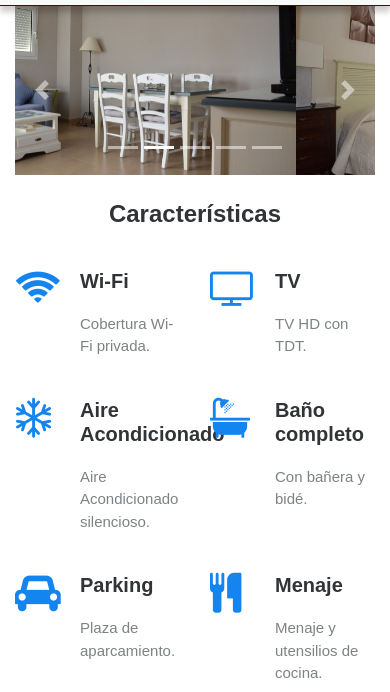
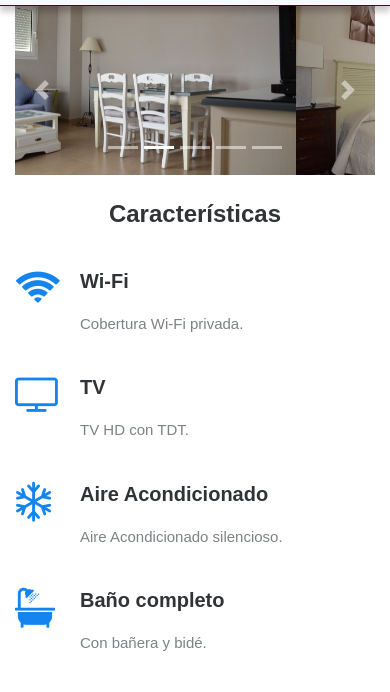
Before and after one commit to angelaconde/apartment, a plain HTML site: page apartamento.html in a window 390 px wide. Shown: the part 107-799 px from the top of the page. Drawn offline with nearby package versions, Linux system fonts and the light colour scheme; files whose address does not match are found by name.

Commit message:
A few responsive adjustments

```diff
--- a/apartamento.html
+++ b/apartamento.html
@@ -114,32 +114,32 @@
     </div>
     <!-- CARACTERISTICAS -->
     <div class="caracteristicas">
-        <div class="container">
+        <div class="container fluid">
             <div class="intro">
                 <h2 class="text-center">Características</h2>
             </div>
             <div class="row features justify-content-center">
-                <div class="col-6 col-lg-4 item"><i class="fa fa-wifi icon"></i>
+                <div class="col-12 col-md-6 col-lg-4 item"><i class="fa fa-wifi icon"></i>
                     <h3 class="name">Wi-Fi</h3>
                     <p class="description">Cobertura Wi-Fi privada.</p>
                 </div>
-                <div class="col-6 col-lg-4 item"><i class="fa fa-tv icon"></i>
+                <div class="col-12 col-md-6 col-lg-4 item"><i class="fa fa-tv icon"></i>
                     <h3 class="name">TV</h3>
                     <p class="description">TV HD con TDT.</p>
                 </div>
-                <div class="col-6 col-lg-4 item"><i class="fa fa-snowflake-o icon"></i>
+                <div class="col-12 col-md-6 col-lg-4 item"><i class="fa fa-snowflake-o icon"></i>
                     <h3 class="name">Aire Acondicionado</h3>
                     <p class="description">Aire Acondicionado silencioso.</p>
                 </div>
-                <div class="col-6 col-lg-4 item"><i class="fa fa-bath icon"></i>
+                <div class="col-12 col-md-6 col-lg-4 item"><i class="fa fa-bath icon"></i>
                     <h3 class="name">Baño completo</h3>
                     <p class="description">Con bañera y bidé.</p>
                 </div>
-                <div class="col-6 col-lg-4 item"><i class="fa fa-car icon"></i>
+                <div class="col-12 col-md-6 col-lg-4 item"><i class="fa fa-car icon"></i>
                     <h3 class="name">Parking</h3>
                     <p class="description">Plaza de aparcamiento.</p>
                 </div>
-                <div class="col-6 col-lg-4 item"><i class="fa fa-cutlery icon"></i>
+                <div class="col-12 col-md-6 col-lg-4 item"><i class="fa fa-cutlery icon"></i>
                     <h3 class="name">Menaje</h3>
                     <p class="description">Menaje y utensilios de cocina.</p>
                 </div>
--- a/assets/js/guestbook.js
+++ b/assets/js/guestbook.js
@@ -21,7 +21,8 @@ $(document).ready(function () {
         "order": [[3, "desc"]],
         "language": {
             "url": "http://cdn.datatables.net/plug-ins/1.10.20/i18n/Spanish.json"
-        }
+        },
+        responsive: true
     });
 });
 $('#formulario').on('submit', function (e) {
```
Also changed, not shown: index.html (+2 -2 lines).
